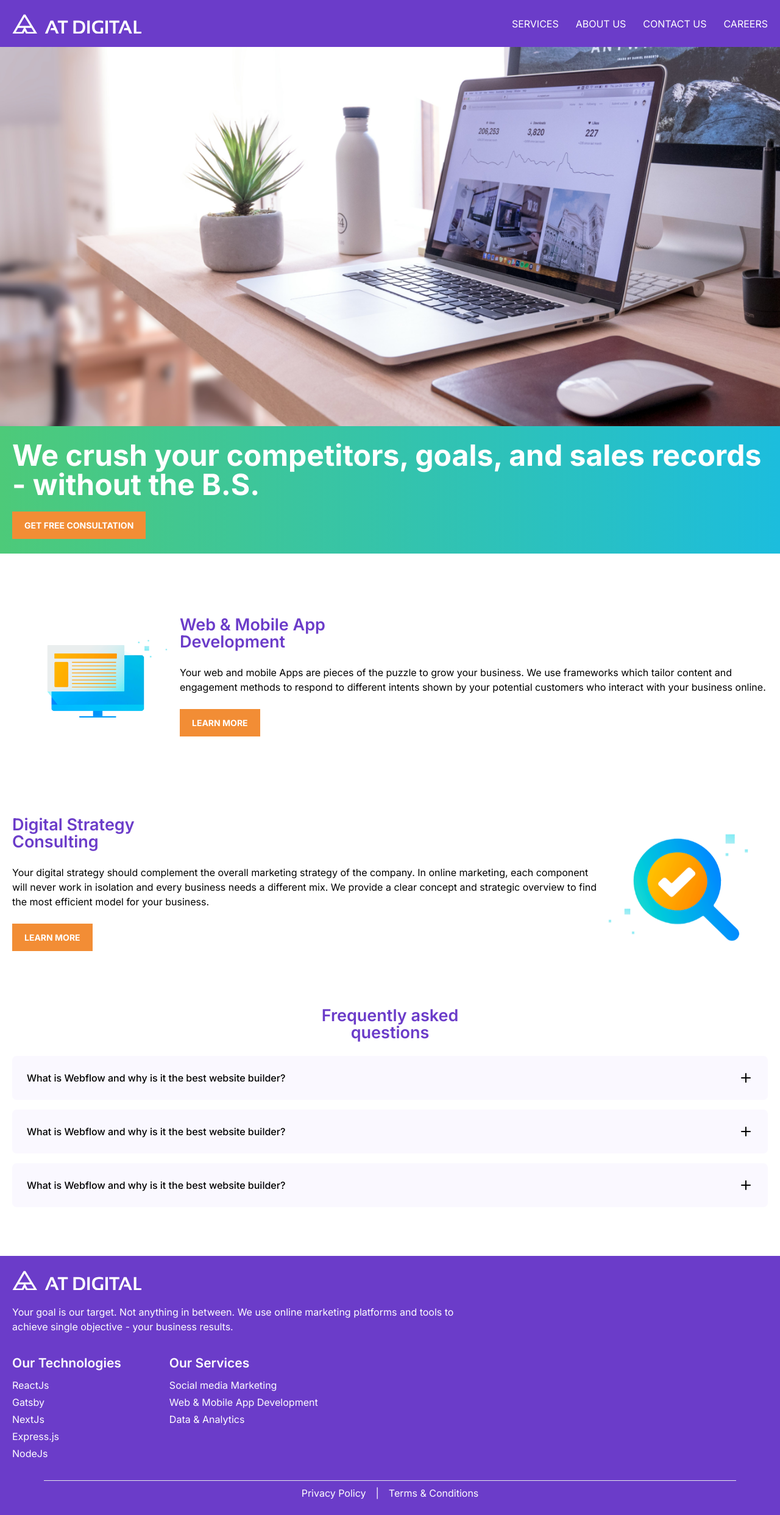
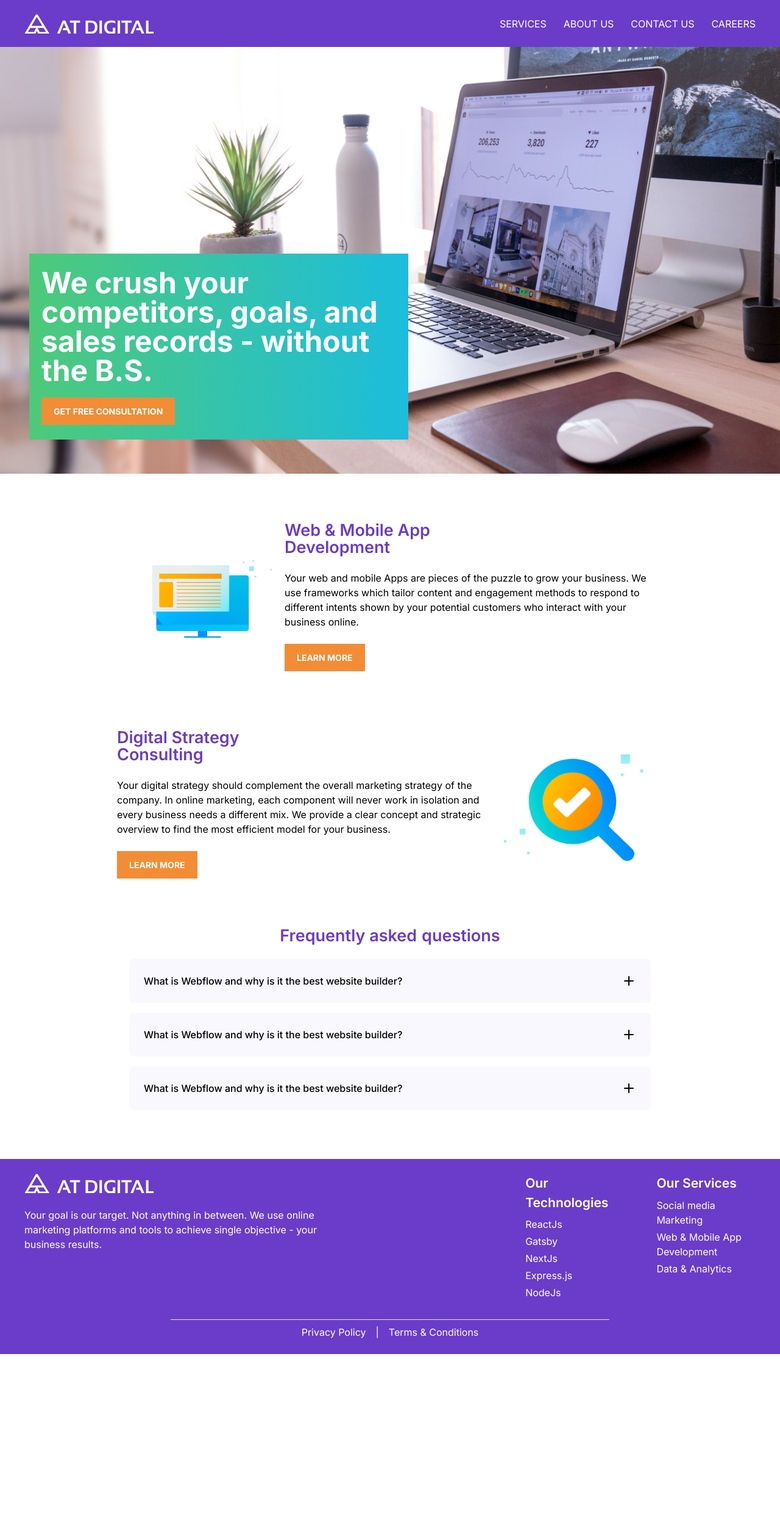
Before and after one commit to arthathagary/at-degital, a Next.js app: page / in a window 1280 px wide. Shown: the whole page at 61% size. After the commit the page ends 2221 px from the top, so only its background shows below. Built offline with nearby package versions, Linux system fonts and the light colour scheme.

Commit message:
all breakpoints done

```diff
--- a/components/DegitalSection.tsx
+++ b/components/DegitalSection.tsx
@@ -4,7 +4,8 @@ import Button from "./ui/Button";
 
 const DegitalSection = () => {
   return (
-    <section className="flex flex-col md:flex-row justify-center items-center px-5 md:mt-16">
+    <section className="px-5 md:mt-16 w-full flex flex-col justify-center items-center">
+      <div className="flex flex-col md:flex-row justify-center items-center md:max-w-[896px]">
         <Image src={SearchImg} alt="SearchImg" className="md:order-2" />
         <div>
           <h2 className="text-primary-color text-xl font-semibold text-center md:text-left mb-6  md:text-[27px]">
@@ -14,14 +15,15 @@ const DegitalSection = () => {
             </span>
           </h2>
           <p className="text-center md:text-left">
-          Your digital strategy should complement the overall marketing strategy
-          of the company. In online marketing, each component will never work in
-          isolation and every business needs a different mix. We provide a clear
-          concept and strategic overview to find the most efficient model for
-          your business.
+            Your digital strategy should complement the overall marketing
+            strategy of the company. In online marketing, each component will
+            never work in isolation and every business needs a different mix. We
+            provide a clear concept and strategic overview to find the most
+            efficient model for your business.
           </p>
           <div className="text-center mt-6 md:text-left">
             <Button label="learn more" />
+          </div>
         </div>
       </div>
     </section>
--- a/components/DevelopmentSection.tsx
+++ b/components/DevelopmentSection.tsx
@@ -4,7 +4,8 @@ import Button from "./ui/Button";
 
 const DevelopmentSection = () => {
   return (
-    <section className="flex flex-col md:flex-row justify-center items-center px-5 md:mt-16">
+    <section className="px-5 md:mt-16 w-full flex flex-col justify-center items-center">
+      <div className="flex flex-col md:flex-row justify-center items-center md:max-w-[896px]">
         <Image src={ComputerImg} alt="DevelopmentImg" />
         <div>
           <h2 className="text-primary-color text-xl md:text-[27px] font-semibold text-center md:text-left mb-6">
@@ -21,6 +22,7 @@ const DevelopmentSection = () => {
             <Button label="learn more" />
           </div>
         </div>
+      </div>
     </section>
   );
 };
--- a/components/FaqSection.tsx
+++ b/components/FaqSection.tsx
@@ -20,11 +20,11 @@ const FaqSection = () => {
     },
   ];
   return (
-    <section className="flex flex-col justify-center  px-5 mt-6 md:my-16 w-full items-stretch">
+    <section className="flex flex-col justify-center px-5 mt-6 md:my-16 w-full items-stretch md:max-w-[896px] md:mx-auto">
       <div>
-        <h2 className="text-primary-color text-xl font-semibold text-center mb-6  md:text-[27px]">
+        <h2 className="text-primary-color text-xl font-semibold text-center mb-6  md:text-[27px] md:flex md:items-center md:justify-center md:gap-2">
           Frequently asked
-          <span className="block text-center">questions</span>
+          <span className="block md:flex text-center">questions</span>
         </h2>
         <div className="w-full">
           {faqs.map((faq, index) => (
--- a/components/Footer.tsx
+++ b/components/Footer.tsx
@@ -3,7 +3,9 @@ import Logo from "./Logo";
 
 const Footer = () => {
   return (
-    <footer className="bg-primary-color text-white py-6 px-5">
+    <footer className="bg-primary-color text-white py-6 px-5 md:px-10">
+      <div className="lg:flex lg:justify-between">
+        <div>
           <div className="mb-6">
             <Logo />
           </div>
@@ -12,6 +14,7 @@ const Footer = () => {
             marketing platforms and tools to achieve single objective - your
             business results.
           </p>
+        </div>
         <div className="flex flex-col md:flex-row md:gap-[79px]">
           <div className="mb-8">
             <h3 className="text-[21px] font-semibold mb-2">Our Technologies</h3>
@@ -33,8 +36,9 @@ const Footer = () => {
             </ul>
           </div>
         </div>
+      </div>
       <div className="mb-2 w-full flex justify-center">
-        <hr className="w-full md:w-11/12" />
+        <hr className="w-full md:w-11/12 lg:w-3/5" />
       </div>
       <div className="flex justify-center gap-4">
         <p>Privacy Policy</p>
--- a/components/HeroSection.tsx
+++ b/components/HeroSection.tsx
@@ -6,9 +6,11 @@ import Button from "@/components/ui/Button";
 
 const HeroSection = () => {
   return (
-    <section>
-      <Image src={HeroImgDesktop} alt="HeroImg" />
-      <div className="bg-gradient-to-r from-dark-color to-analogous-color-2 px-5 py-6">
+    <section className="lg:relative lg:h-[700px]">
+      <div>
+        <Image src={HeroImgDesktop} alt="HeroImg" className="lg:h-[700px]" />
+      </div>
+      <div className="bg-gradient-to-r from-dark-color to-analogous-color-2 px-5 py-6 lg:absolute bottom-14 left-12 lg:w-[622px]">
         <h1 className="font-bold lg:text-5xl text-4xl leading-9 text-white mb-5 text-pretty">
           We crush your competitors, goals, and sales records - without the B.S.
         </h1>
--- a/components/Navbar.tsx
+++ b/components/Navbar.tsx
@@ -11,7 +11,7 @@ function Navbar() {
   return (
     <>
       {/* desktop menu */}
-      <nav className="bg-primary-color px-5 py-[26px] h-[77px] flex justify-between items-center sticky z-30 top-0">
+      <nav className="bg-primary-color px-5 md:px-10 py-[26px] h-[77px] flex justify-between items-center sticky z-30 top-0">
         <div>
           <Logo />
         </div>
@@ -47,7 +47,7 @@ function Navbar() {
       {/* mobile menu */}
 
       <nav
-        className={`lg:hidden z-50 px-5 py-[26px] text-black absolute top-0 right-0 bottom-0 left-0 w-full h-screen bg-white ${
+        className={`lg:hidden z-50 px-5  py-[26px] text-black absolute top-0 right-0 bottom-0 left-0 w-full h-screen bg-white ${
           isOpen
             ? "transition-transform ease-in duration-300 transform translate-x-0"
             : "transition-transform ease-out duration-300 transform -translate-x-full"
--- a/components/ui/Accordian.tsx
+++ b/components/ui/Accordian.tsx
@@ -10,8 +10,8 @@ interface AccordianProps {
 const Accordian = ({ question, answer }: AccordianProps) => {
   const [isOpen, setIsOpen] = useState(false);
   return (
-    <div className="bg-[#FAF8FF] p-6 rounded-[7px] mb-4 w-full">
-      <div className="flex w-full justify-between ">
+    <div className="bg-[#FAF8FF] p-6 rounded-[7px] mb-4">
+      <div className="flex w-full justify-between">
         <p
           className={`${
             isOpen ? `text-primary-color` : `text-black`
```
Lines whose indentation alone changed are shown as unchanged.
